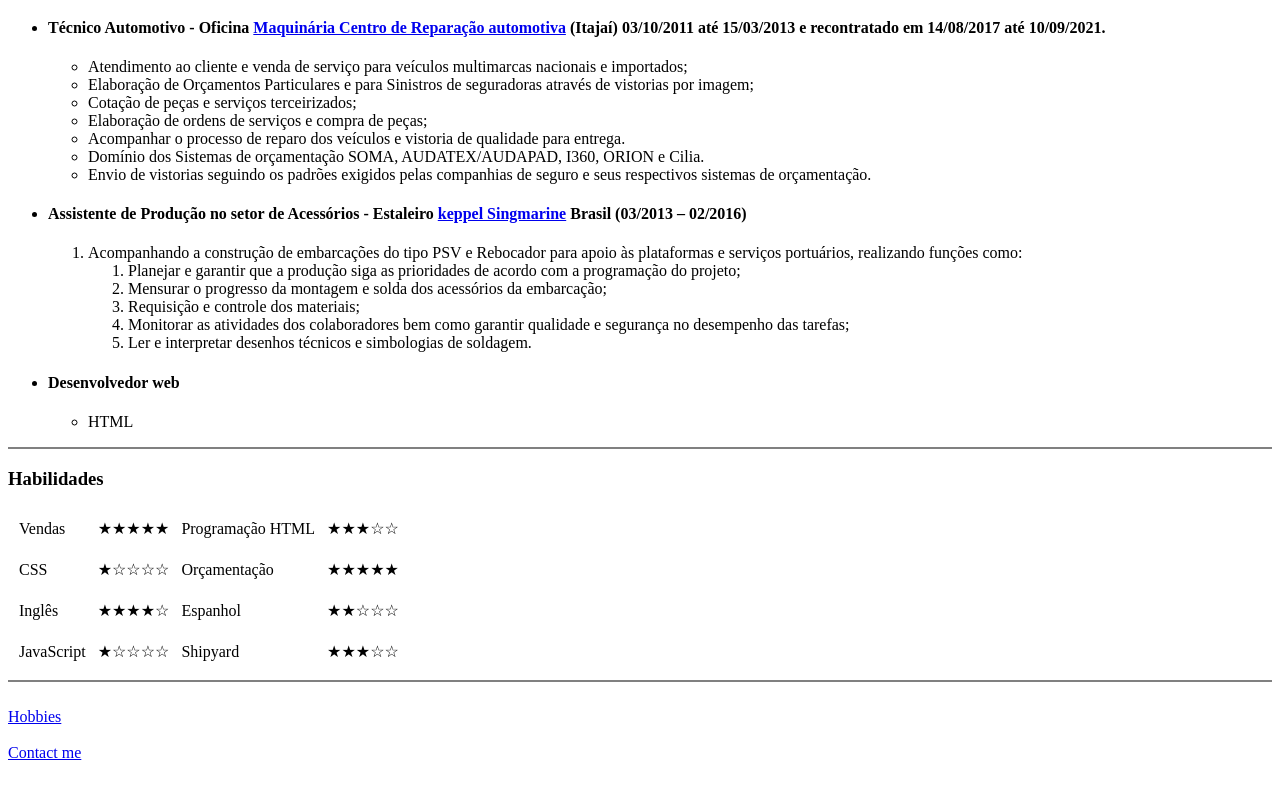
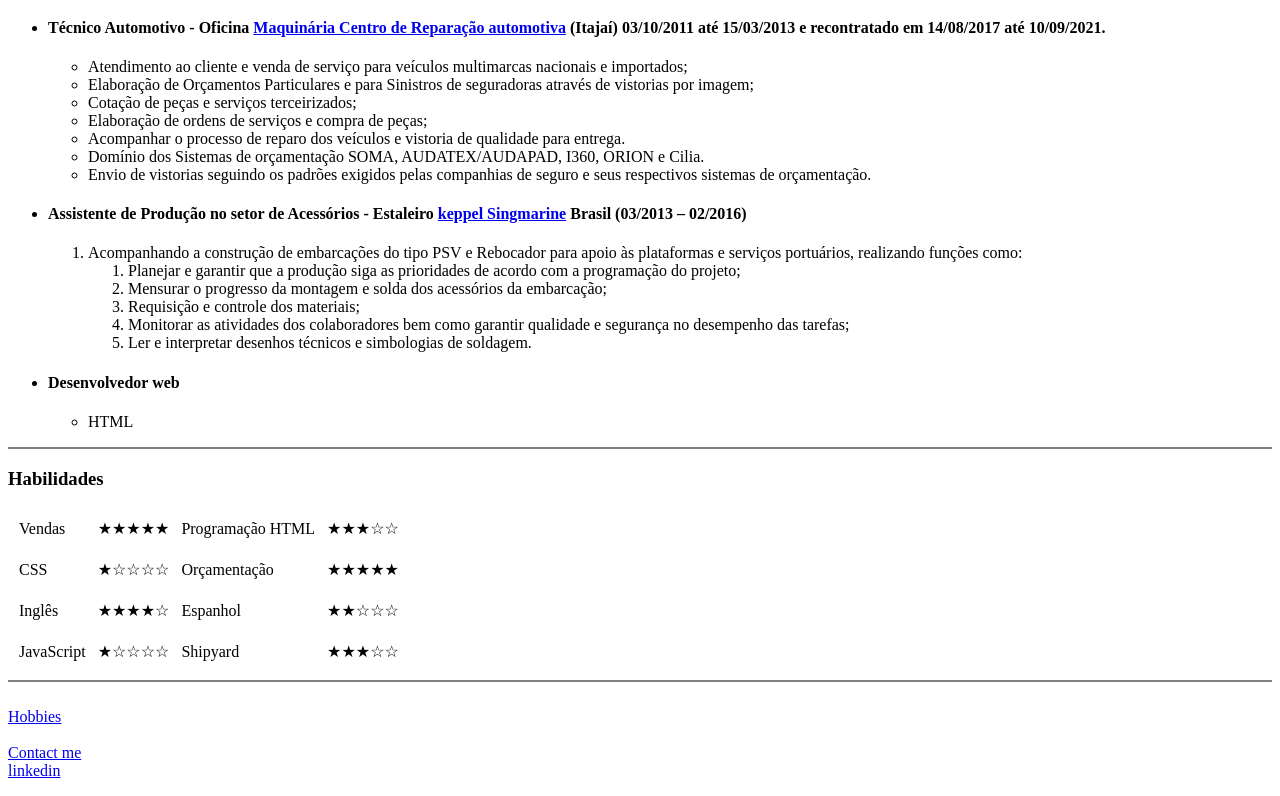
Before and after one commit to Rottini/CV, a plain HTML site: page index.html in a window 1280 px wide. Shown: the part 471-1267 px from the top of the page. Drawn offline with Linux system fonts and the light colour scheme.

Commit message:
add linkedin

```diff
--- a/index.html
+++ b/index.html
@@ -105,6 +105,8 @@
   <a href="Hobbies.html">Hobbies</a>
   <br><br>
   <a href="Contact me.html">Contact me</a>
+  <br>
+  <a href="https://www.linkedin.com/in/rafaelrottini/">linkedin</a>
   <p>
 
 </html>
```
